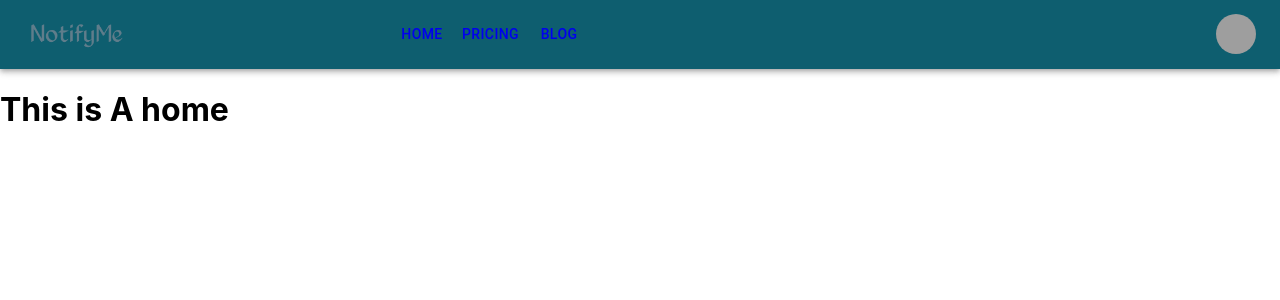
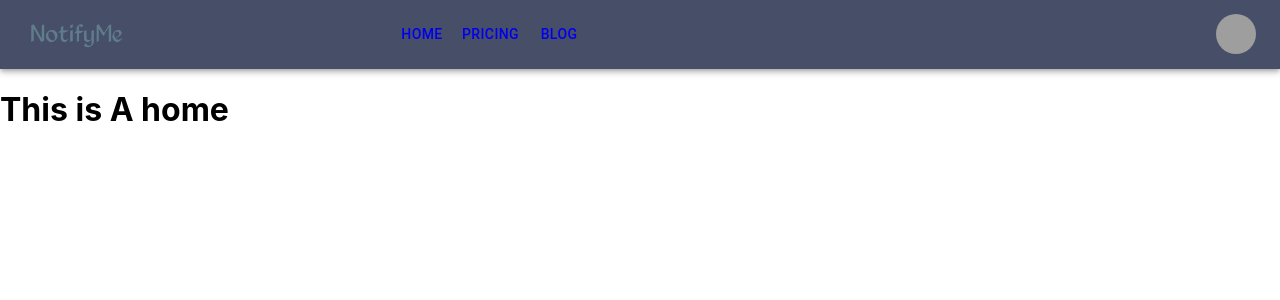
Before and after one commit to goutamprajapat/NotifyMe, a React (Create React App) app: page / in a window 1280 px wide. Shown: the top 300 px of the page. Built offline with nearby package versions, Linux system fonts and the light colour scheme; grey boxes are pictures that could not be loaded.

Commit message:
color add

```diff
--- a/src/Themes/Themes.js
+++ b/src/Themes/Themes.js
@@ -2,11 +2,16 @@
 
 const theme = createTheme({
    palette: {
-   primary: {
-      main: "#0E5E6F",
-      light: '#474E68',
-      dark:"#000",
-      contrastText: "#fff"
-   },}
+      primary: {
+         main: "#0E5E6F",
+         light: "#474E68",
+         dark: "#000",
+         contrastText: "#fff",
+      },
+      bg: {
+         main: "#474E68",
+         contrastText: "#fff",
+      },
+   },
 });
 export default theme;
--- a/src/components/Header/Header.js
+++ b/src/components/Header/Header.js
@@ -49,7 +49,7 @@
    };
 
    return (
-      <AppBar position="static" color="primary">
+      <AppBar position="static" color="bg">
          <Container maxWidth="xl">
             <Toolbar disableGutters>
                <Typography
```
